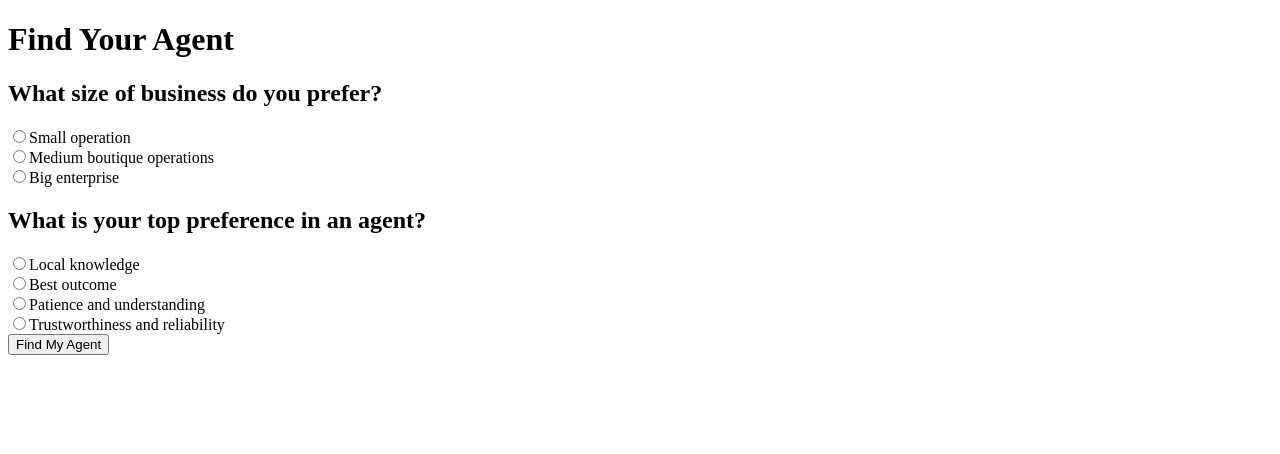
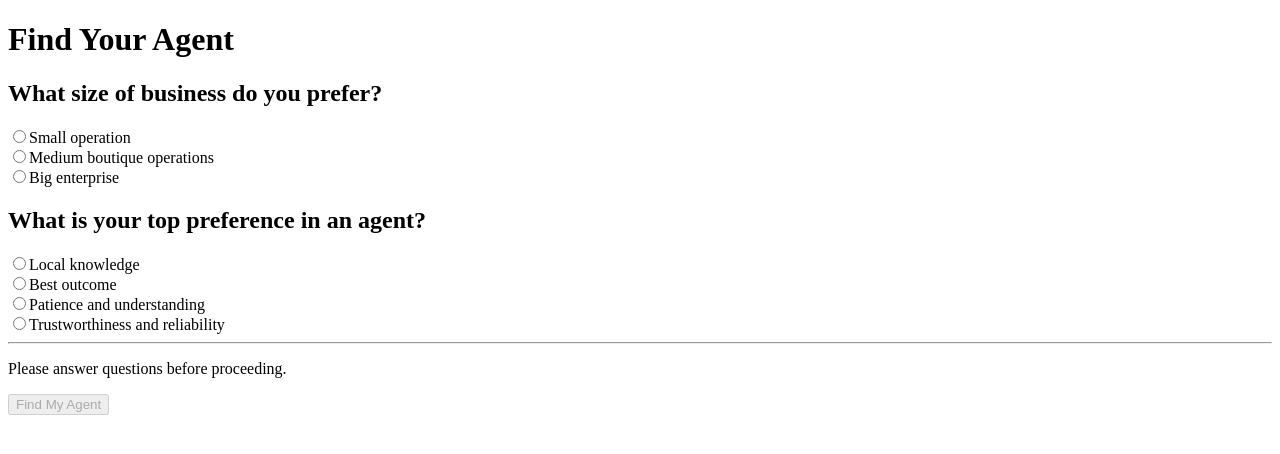
Before and after one commit to rikster/laf-react-uplift, a React app: page / in a window 1280 px wide. Shown: the top 454 px of the page. Built offline with nearby package versions, Linux system fonts and the light colour scheme.

Commit message:
ensure questions answered validation

```diff
--- a/src/app.jsx
+++ b/src/app.jsx
@@ -9,11 +9,16 @@ function App() {
   const [questions, setQuestions] = useState([]);
   const [error, setError] = useState(null);
   const [isLoading, setIsLoading] = useState(false);
+  const [isValid, setIsValid] = useState(false);
 
-  // On component mount, get questions
+  // On component mount, get questions, and check if answered
   useEffect(() => {
     setQuestions(QuestionService.getQuestions());
-  }, []);
+    const allQuestionsAnswered = questions.every(
+      (question) => answers[question.id]
+    );
+    setIsValid(allQuestionsAnswered);
+  }, [answers, questions]);
 
   function handleAnswer(questionId, option) {
     setAnswers((prevAnswers) => {
@@ -61,7 +66,13 @@ function App() {
           ))}
         </div>
       ))}
-      <button type="button" onClick={handleMatch} disabled={isLoading}>
+      <hr />
+      {!isValid && <p>Please answer questions before proceeding.</p>}
+      <button
+        type="button"
+        onClick={handleMatch}
+        disabled={!isValid || isLoading}
+      >
         {isLoading ? "Loading..." : "Find My Agent"}
       </button>
       {error && (
```
Also changed, not shown: .eslintrc.js.
